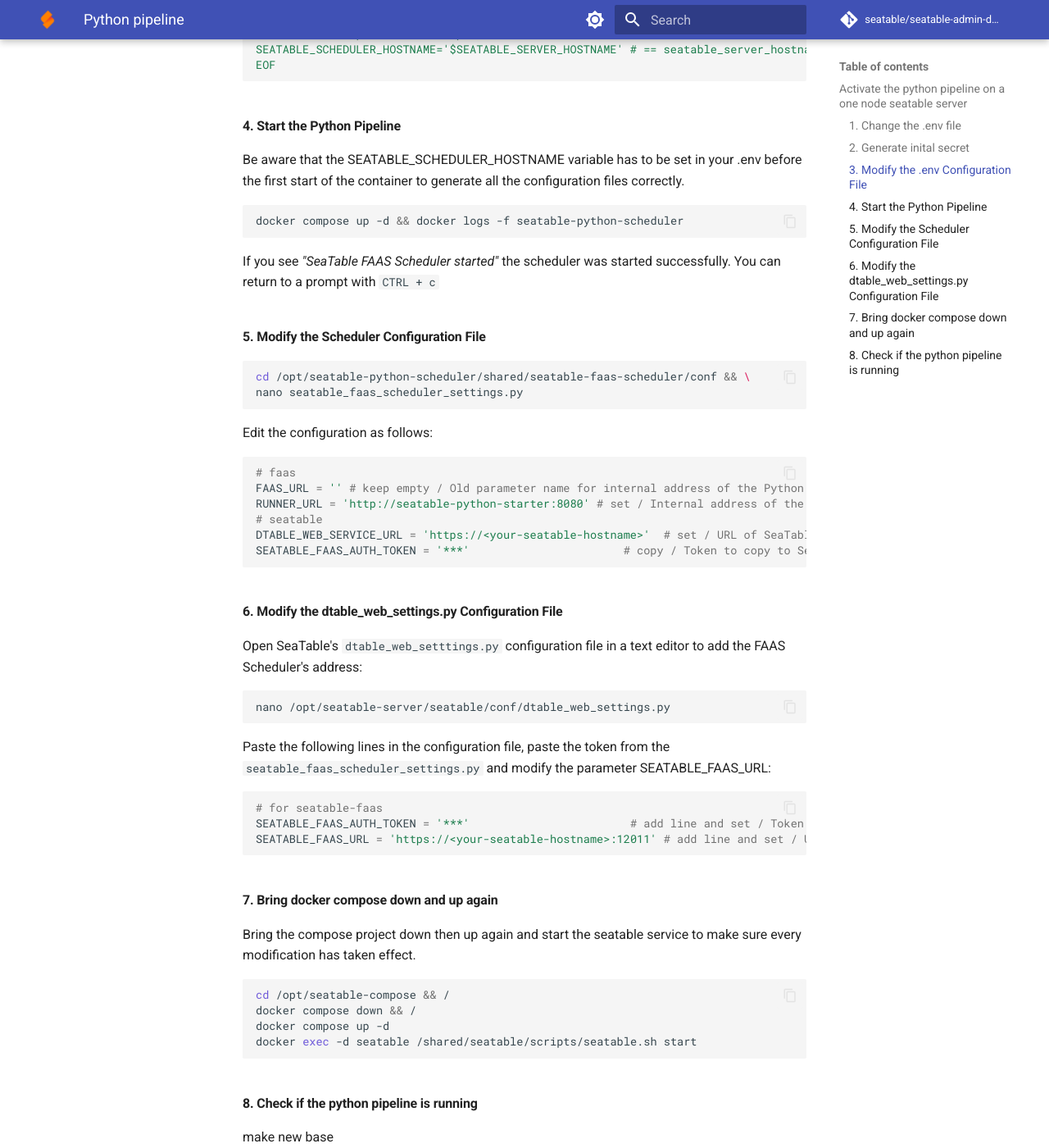
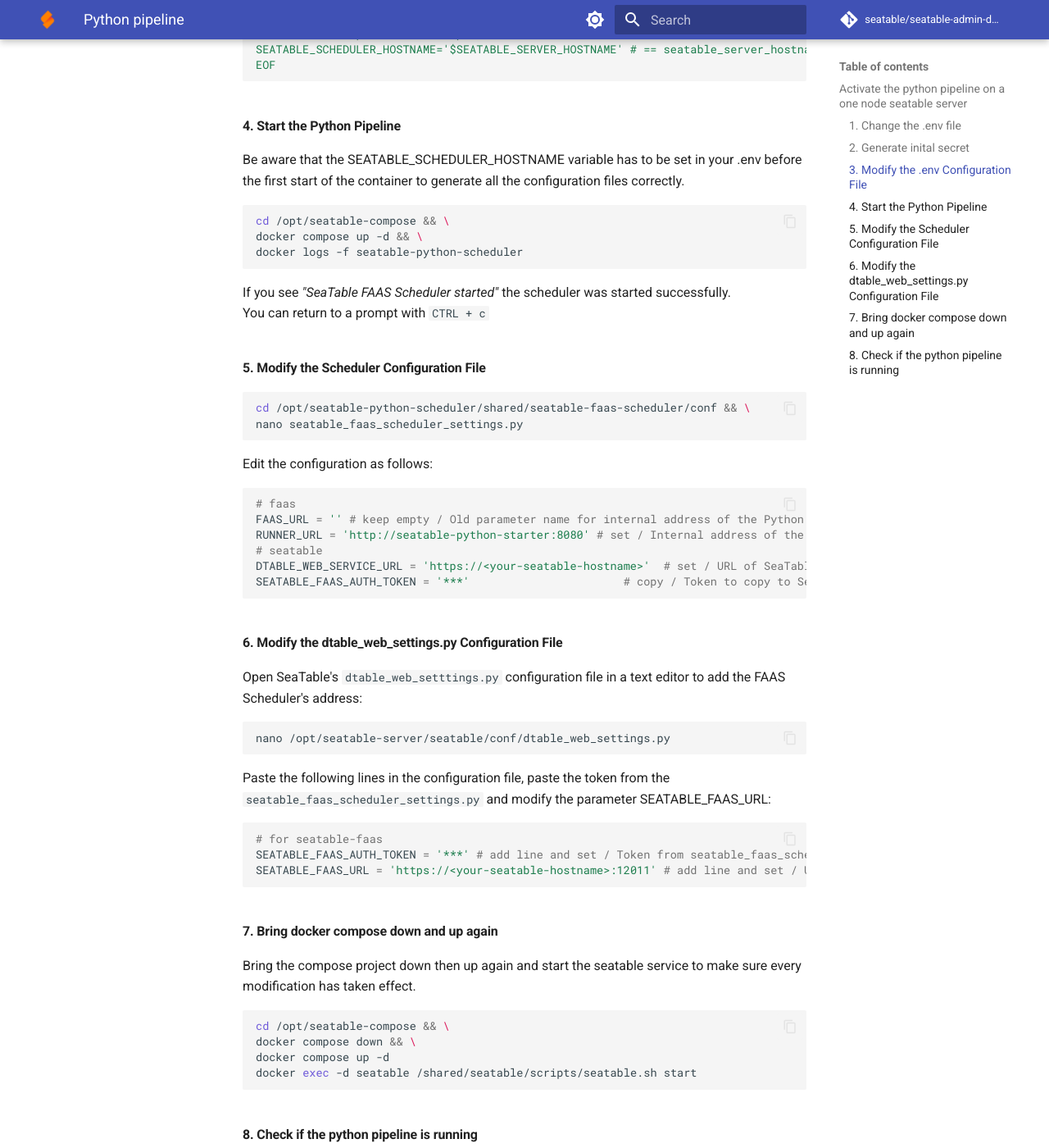
Before and after one commit to seatable/seatable-admin-docs, an MkDocs documentation site: the page built from docs/installation-rework/components/python-pipeline.md, in a window 1280 px wide and 1400 px high, scrolled down 964 px. Shown: the whole window at 82% size. Built offline with MkDocs 1.6.1 and Material for MkDocs 9.7.7, drawn with Linux system fonts in a browser that asks for light colours; comment, search, counter and statistics services are not loaded; some of the changed text lies outside the part shown.

Commit message:
python pipeline fixes

````diff
--- a/docs/installation-rework/components/python-pipeline.md
+++ b/docs/installation-rework/components/python-pipeline.md
@@ -36,9 +36,12 @@
 Be aware that the SEATABLE_SCHEDULER_HOSTNAME variable has to be set in your .env before the first start of the container to generate all the configuration files correctly.
 
 ```bash
-docker compose up -d && docker logs -f seatable-python-scheduler
+cd /opt/seatable-compose && \
+docker compose up -d && \
+docker logs -f seatable-python-scheduler
 ```
-If you see _"SeaTable FAAS Scheduler started"_ the scheduler was started successfully. You can return to a prompt with `CTRL + c`
+If you see _"SeaTable FAAS Scheduler started"_ the scheduler was started successfully.
+You can return to a prompt with `CTRL + c`
 
 #### 5.  Modify the Scheduler Configuration File
 
@@ -72,7 +75,7 @@
 
 ```py
 # for seatable-faas
-SEATABLE_FAAS_AUTH_TOKEN = '***'                        # add line and set / Token from seatable_faas_scheduler_settings.py
+SEATABLE_FAAS_AUTH_TOKEN = '***' # add line and set / Token from seatable_faas_scheduler_settings.py
 SEATABLE_FAAS_URL = 'https://<your-seatable-hostname>:12011' # add line and set / URL of the SeaTable FAAS Scheduler
 ```
 
@@ -81,14 +84,14 @@
 Bring the compose project down then up again and start the seatable service to make sure every modification has taken effect.
 
 ```bash
-cd /opt/seatable-compose && /
-docker compose down && /
+cd /opt/seatable-compose && \
+docker compose down && \
 docker compose up -d
 docker exec -d seatable /shared/seatable/scripts/seatable.sh start
 ```
 
 #### 8. Check if the python pipeline is running
 
-make new base
+create a new base
 add a python script -> for example `print("Hello World!")`
-check output  -> should be `Hello World!`
+check the output  -> expected output is: `Hello World!`
--- a/mkdocs.yml
+++ b/mkdocs.yml
@@ -140,10 +140,11 @@
 
   # # Install Rework Preparations in folder installation-rework
   # - Installation-rework:
-  #     - Docker Compose: installation-rework/basic-setup.md
+  #     - Basic Setup: installation-rework/basic-setup.md
   #     - FAQ / Troubleshooting: installation-rework/faq.md
   #     - Additional Components:
   #         - Seafile: installation-rework/components/seafile.md
+  #         - n8n: installation-rework/components/n8n.md
   #         - Python Pipeline:
   #             - Deploy: installation-rework/components/python-pipeline.md
   #             - Customization: installation-rework/components/python-pipeline-custom.md
````
Also changed, not shown: docs/installation-rework/components/n8n.md (added, +1 -0 lines).
